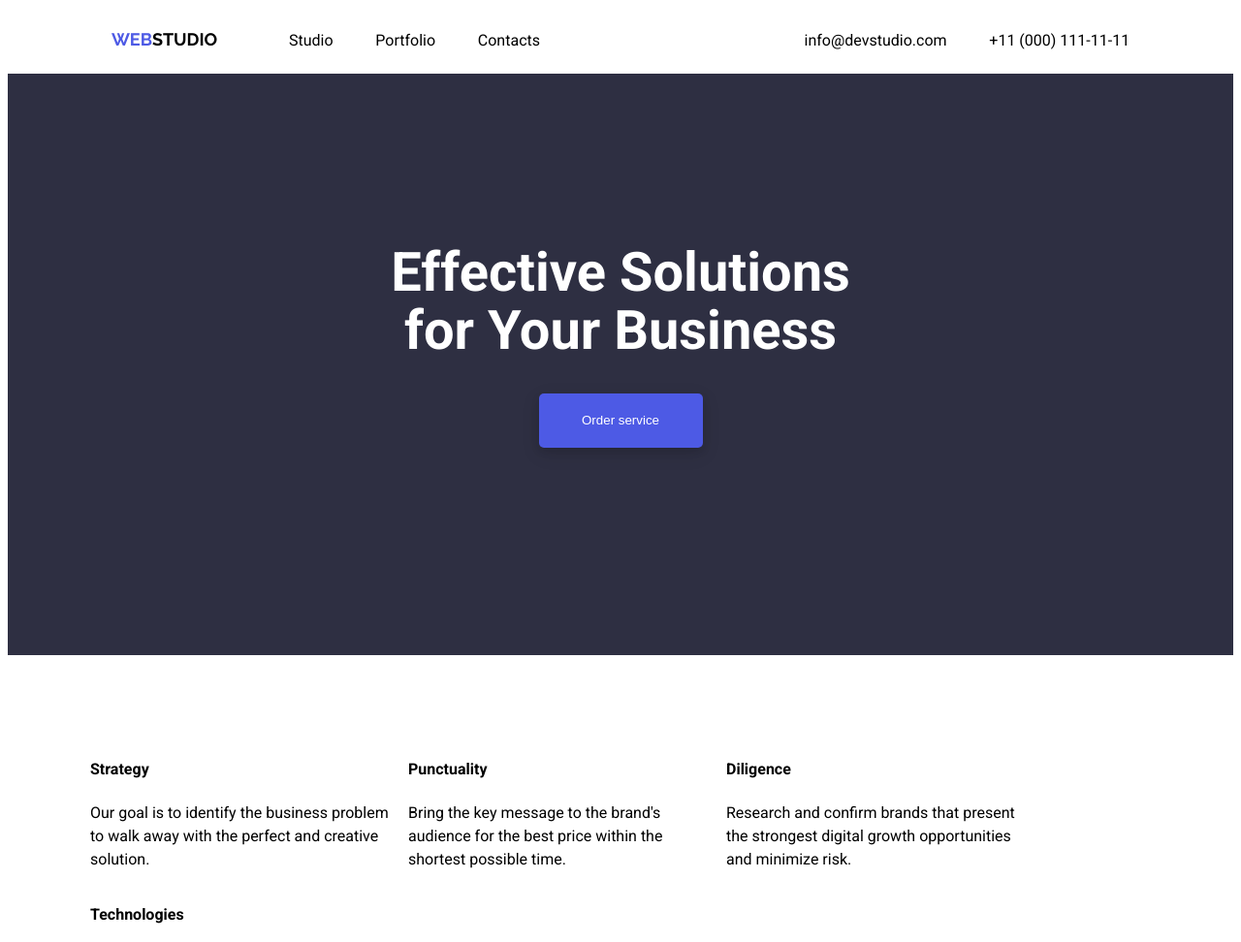
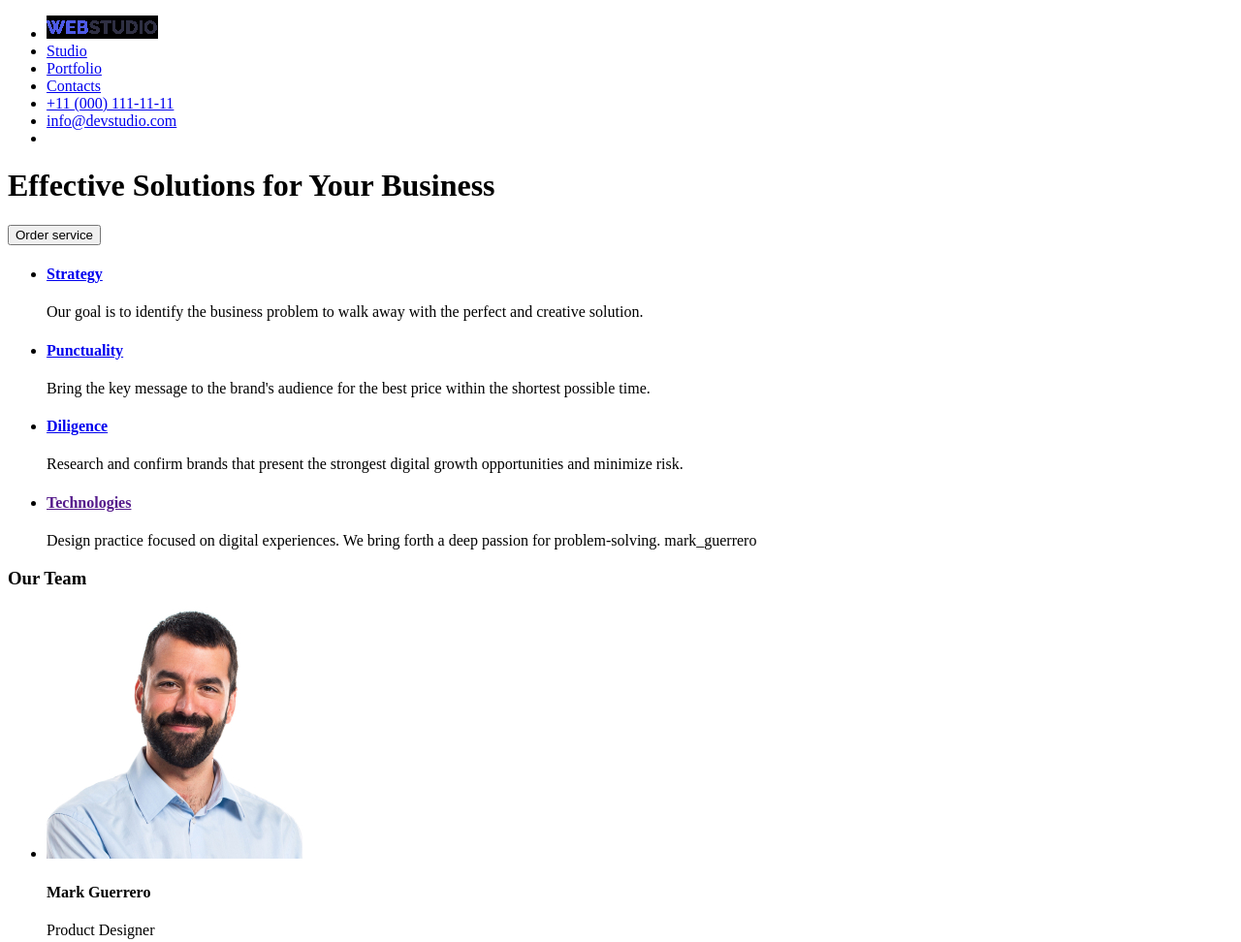
Before and after one commit to martenasoft/goit-markup-hw-01, a plain HTML site: page index.html in a window 1280 px wide. Shown: the top 972 px of the page at 97% size. Drawn offline with Linux system fonts and the light colour scheme.

Commit message:
Homework 1

```diff
--- a/css/main.css
+++ /dev/null
@@ -1,169 +0,0 @@
-/** Fonts **/
-@import url('https://fonts.googleapis.com/css2?family=Raleway:wght@400;700&display=swap');
-@import url('https://fonts.googleapis.com/css2?family=Roboto:wght@400;700&display=swap');
-
-/** Defaults **/
-body {
-    font-family: 'Roboto', sans-serif;
-    font-weight: 500;
-    font-size: 16px;
-    line-height: 24px;
-}
-
-h3 {
-    font-weight: 700;
-    font-size: 36px;
-}
-a {
-    text-decoration: none;
-    color: inherit;
-    background: none;
-    border: none;
-}
-
-/** Logo top/bottom */
-.logo-top a, .logo-top a span, .logo-bottom a, .logo-bottom a span {
-    font-family: 'Raleway', sans-serif;
-    text-transform: uppercase;
-    font-weight: 700;
-    font-size: 18px;
-    line-height: 21px;
-}
-
-.logo-bottom a, .logo-bottom a span {
-    color: #fff;
-}
-
-.logo-top span, .logo-bottom a span {
-    color: #4D5AE5;
-}
-
-/** Container */
-.container {
-  margin: 0 auto;
-  padding: 0 85px 0 85px;
-}
-
-/** Nav */
-nav .logo-top a {
-    margin-right: 30px;
-}
-
-nav ul {
-    list-style: none;
-    margin: 0;
-    padding: 0;
-    max-height: 72px;
-}
-
-nav .nav-item, nav .nav-item.right {
-    float: left;
-    margin: 2%;
-}
-
-nav .nav-item.right {
-    float: right;
-}
-
-/** Clear fix */
-.clear-fix {
-    content: "";
-    display: table;
-    clear: both;
-}
-
-/** Header 2 */
-.hero {
-    background: #2E2F42;
-    min-height: 600px;
-}
-.hero div {
-    text-align: center;
-    padding-top: 165px;
-}
-
-.hero div button {
-    margin-top: 25px;
-    width: 169px;
-    height: 56px;
-    background: rgba(77, 90, 229, 1);
-    color: #fff;
-    border: 0;
-    border-radius: 5px;
-    box-shadow: 0 4px 8px rgba(0, 0, 0, 0.1),
-    0 6px 20px rgba(0, 0, 0, 0.1);
-}
-
-.hero div h1 {
-    font-family: 'Roboto', sans-serif;
-    font-weight: 700;
-    font-size: 56px;
-    line-height: 60px;
-    color: #fff;
-    margin: 10px auto;
-    width: 496px;
-}
-
-/** Section 1 */
-.section-1 {
-    background: #fff;
-    padding: 85px 0 85px 0;
-}
-
-.section-1 ul, .section-2 ul {
-    list-style: none;
-    overflow: hidden;
-}
-
-.section-1 ul li {
-    width: 318px;
-    max-height: 150px ;
-    margin-right: 10px;
-    float: left;
-}
-
-/** Section 2 */
-.section-2 {
-    height: 732px;
-    background: rgba(244, 244, 253, 1);
-    padding-top: 85px;
-}
-
-.section-2 h3 {
-    padding-bottom: 40px;
-    text-align: center;
-}
-
-.section-2 li {
-    float: left;
-}
-
-/** Team card */
-.team-card {
-    margin-right: 50px;
-    background: #fff;
-    border-radius: 10px;
-    box-shadow: 0 4px 8px rgba(0, 0, 0, 0.1),
-    0 6px 20px rgba(0, 0, 0, 0.1);
-}
-.team-card img {
-    width: 264px;
-    height: 260px;
-}
-
-.team-card-body  {
-    padding-bottom: 10px;
-    text-align: center;
-}
-
-/** Footer */
-footer {
-    padding: 85px 0 85px 0;
-    background: #2E2F42;
-    max-height: 312px;
-}
-
-footer p {
-    max-width: 264px;
-    color: #fff;
-}
--- a/index.html
+++ b/index.html
@@ -3,27 +3,26 @@
 <head>
     <meta charset="UTF-8">
     <title>Homework #1</title>
-    <link rel="stylesheet" href="./css/main.css">
 </head>
 <body>
     <!-- Header 1-->
     <header>
         <!-- Nav menu -->
         <nav>
-            <ul class="container">
-                <li class="nav-item logo-top"><a href="/"><span>web</span>studio</a></li>
-                <li class="nav-item"><a href="#">Studio</a></li>
-                <li class="nav-item"><a href="#">Portfolio</a></li>
-                <li class="nav-item"><a href="#">Contacts</a></li>
-                <li class="nav-item right"><a href="#">+11 (000) 111-11-11</a></li>
-                <li class="nav-item right"><a href="#">info@devstudio.com</a></li>
-                <li class="clear-fix"></li>
+            <ul>
+                <li><a href="/"><img src="./images/logo.jpg" width="115" height="24"></a></li>
+                <li><a href="#">Studio</a></li>
+                <li><a href="#">Portfolio</a></li>
+                <li><a href="#">Contacts</a></li>
+                <li><a href="#">+11 (000) 111-11-11</a></li>
+                <li><a href="#">info@devstudio.com</a></li>
+                <li></li>
             </ul>
         </nav>
     </header>
 
     <!-- Header 2 -->
-    <header class="hero">
+    <header>
         <div>
             <h1>Effective Solutions for Your Business</h1>
             <button type="button">Order service</button>
@@ -35,7 +34,7 @@
 
         <!-- Section 1 -->
         <section class="section-1">
-            <ul class="container">
+            <ul>
                 <li>
                     <h4><a href="#">Strategy</a> </h4>
                     <p>
@@ -67,43 +66,43 @@
                 </li>
             </ul>
         </section>
-        <div class="clear-fix"></div>
+        <div></div>
 
         <!-- Section 2 -->
         <section class="section-2">
         <h3>Our Team</h3>
-         <ul class="container">
+         <ul>
              <li>
-                 <div  class="team-card">
-                     <img src="./images/mark_guerrero.jpg" alt="Mark Guerrero. Product Designer.">
-                     <div class="team-card-body">
+                 <div >
+                     <img src="./images/mark_guerrero.jpg" alt="Mark Guerrero. Product Designer." width="264" height="260">
+                     <div>
                          <h4>Mark Guerrero</h4>
                          <p>Product Designer</p>
                      </div>
                  </div>
              </li>
              <li>
-                 <div  class="team-card">
-                     <img src="./images/tom_ford.jpg" alt="Tom Ford. Frontend Developer.">
-                     <div class="team-card-body">
+                 <div >
+                     <img src="./images/tom_ford.jpg" alt="Tom Ford. Frontend Developer." width="264" height="260">
+                     <div>
                          <h4>Tom Ford</h4>
                          <p>Frontend Developer</p>
                      </div>
                  </div>
              </li>
              <li>
-                 <div  class="team-card">
-                     <img src="./images/camila_garcia.jpg" alt="Camila Garcia. Marketing.">
-                     <div class="team-card-body">
+                 <div >
+                     <img src="./images/camila_garcia.jpg" alt="Camila Garcia. Marketing." width="264" height="260">
+                     <div>
                          <h4>Camila Garcia</h4>
                          <p>Marketing</p>
                      </div>
                  </div>
              </li>
              <li>
-                 <div  class="team-card">
-                     <img src="./images/daniel_wilson.jpg" alt="Daniel Wilson. UI Designer.">
-                     <div class="team-card-body">
+                 <div >
+                     <img src="./images/daniel_wilson.jpg" alt="Daniel Wilson. UI Designer." width="264" height="260">
+                     <div>
                          <h4>Daniel Wilson</h4>
                          <p>UI Designer</p>
                      </div>
@@ -115,9 +114,9 @@
 
     <!-- Footer -->
     <footer>
-        <div class="container">
-            <p class="logo-bottom">
-                <a href="/"><span>web</span>studio</a>
+        <div>
+            <p>
+                <a href="/"><img src="./images/logo.jpg" width="115" height="24"></a>
             </p>
             <p>
                 Increase the flow of customers and sales for your business with digital marketing & growth solutions.
```
Also changed, not shown: images/logo.png (deleted).
